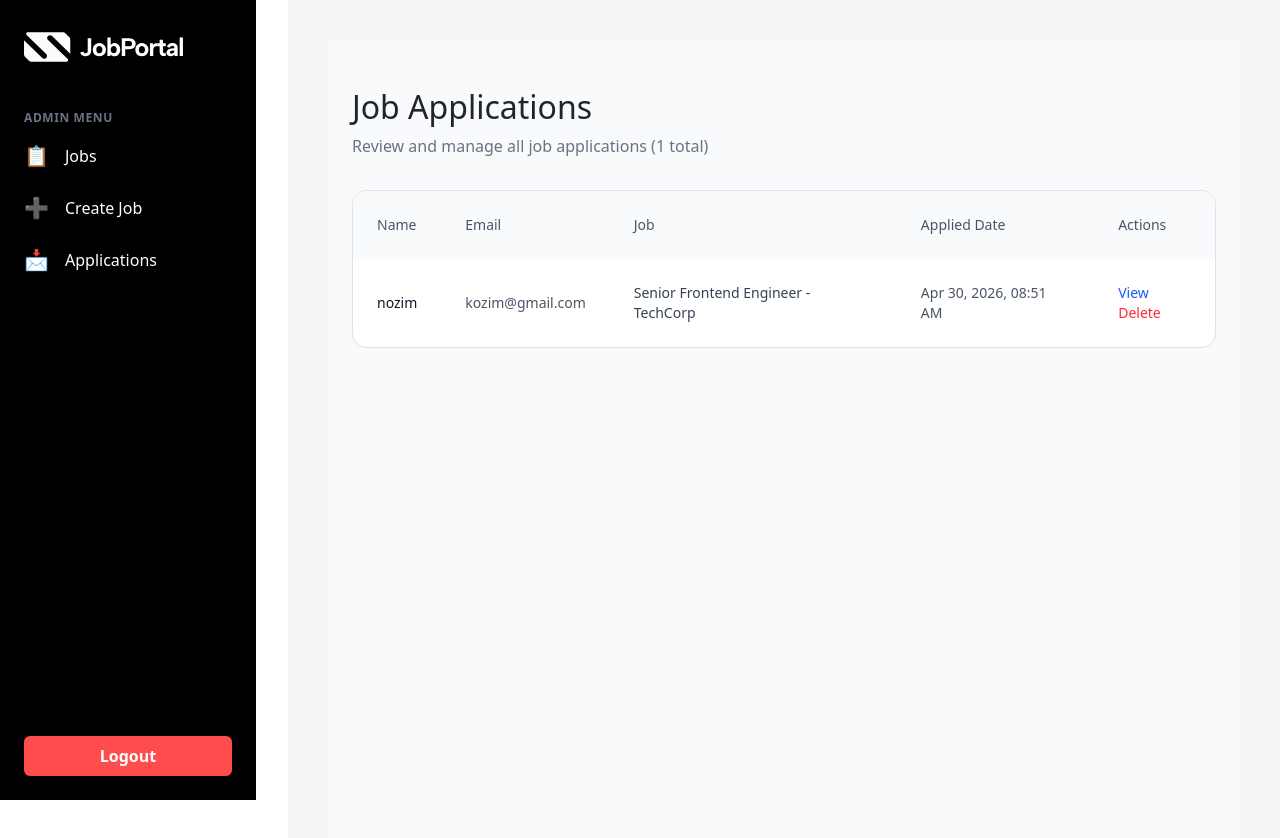
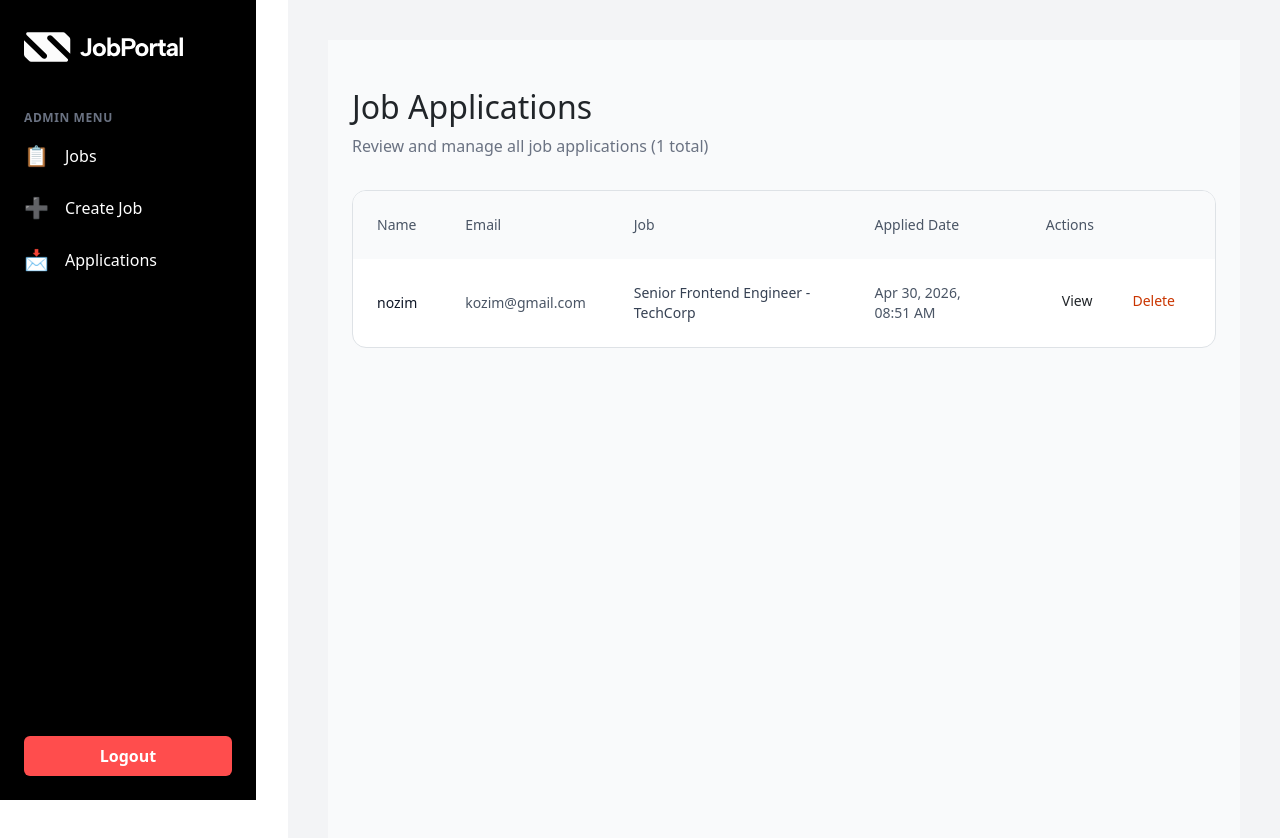
Before and after one commit to olimovmirjon150-byte/JobPortal, a Next.js app: page /admin/aplications in a window 1280 px wide. Shown: the top 838 px of the page. Built offline with nearby package versions, Linux system fonts and the light colour scheme.

Commit message:
5th commit

```diff
--- a/app/admin/aplications/page.tsx
+++ b/app/admin/aplications/page.tsx
@@ -1,4 +1,4 @@
-const Applications = () => {
+const page = () => {
   return (
     <section className="py-12 bg-gray-50 min-h-screen">
       <div className="max-w-6xl mx-auto px-4">
@@ -41,11 +41,11 @@ const Applications = () => {
                 <td className="px-6 py-4 text-sm text-gray-600">
                   Apr 30, 2026, 08:51 AM
                 </td>
-                <td className="px-6 py-4 text-sm">
-                  <button className="text-blue-600 hover:underline mr-4">
+                <td className="px-6 py-4 text-sm flex justify-center items-center gap-2">
+                  <button className="px-3 py-2 rounded-md! transition-all hover:bg-orange-700 hover:text-white">
                     View
                   </button>
-                  <button className="text-red-500 hover:underline">
+                  <button className="px-3 py-2 rounded-md! transition-all text-orange-700 hover:bg-gray-200">
                     Delete
                   </button>
                 </td>
@@ -59,4 +59,4 @@ const Applications = () => {
   );
 };
 
-export default Applications;
+export default page;
```
